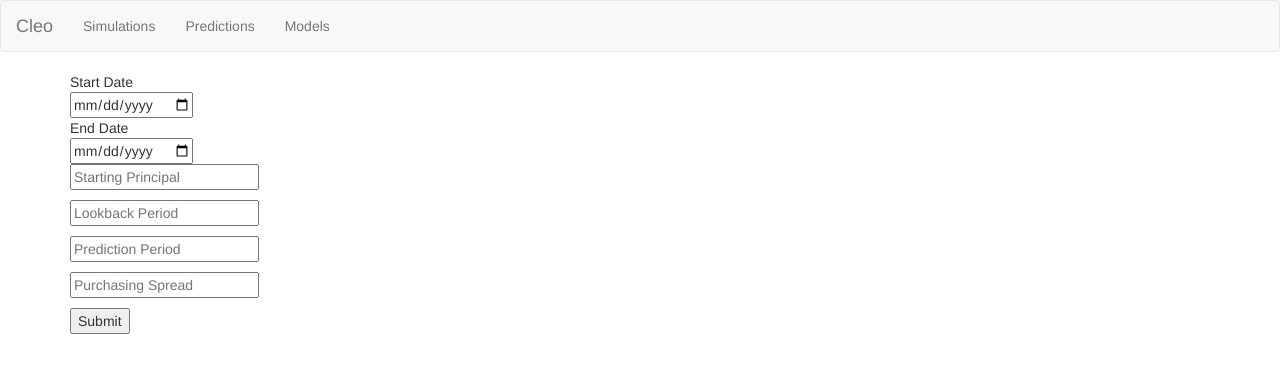
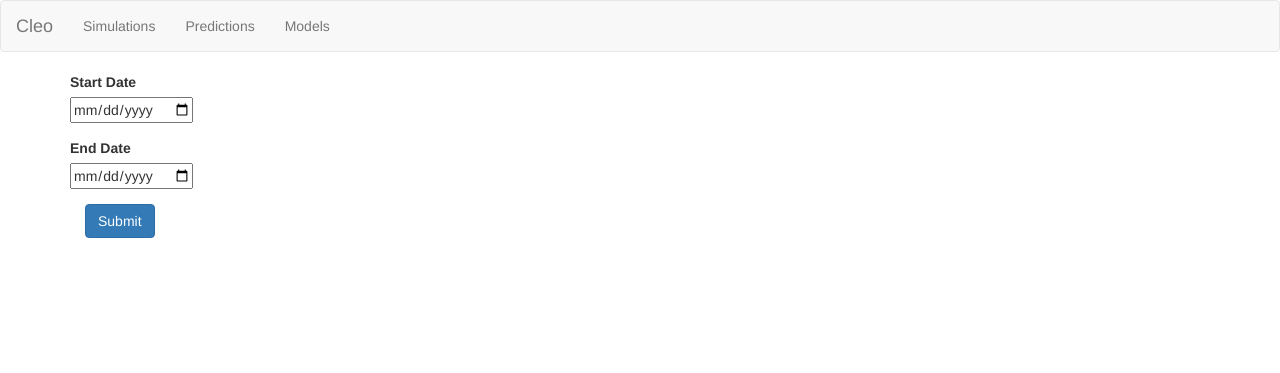
Before and after one commit to barnesheaton/cleo-stock, a Flask app: page /simulations in a window 1280 px wide. Shown: the top 373 px of the page. Run offline with Flask 2, Linux system fonts and the light colour scheme; some libraries are stand-ins or nearby versions.

Commit message:
more form improvements

```diff
--- a/app/forms.py
+++ b/app/forms.py
@@ -16,8 +16,8 @@
     submit = SubmitField('Train Model')
 
 class SimulateForm(FlaskForm):
-    start_date = DateField()
-    end_date = DateField()
+    start_date = DateField(validators=[DataRequired()])
+    end_date = DateField(validators=[DataRequired()])
     principal = DecimalField(label='Starting Principal', places=0, render_kw={"placeholder": "Starting Principal"})
     lookback = DecimalField(label='Lookback Period', places=0 , render_kw={"placeholder": "Lookback Period"})
     lookahead = DecimalField(label='Prediction Period', render_kw={"placeholder": "Prediction Period"})
--- a/app/main/utils.py
+++ b/app/main/utils.py
@@ -15,7 +15,6 @@
 
 def printLine(title=''):
     print(f"\n--------------------- {title} -----------------------\n")
-
 
 def loadModelSettings(model_name):
     df = pd.read_csv(f"models/{model_name}.settings.csv")
--- a/app/routes.py
+++ b/app/routes.py
@@ -3,6 +3,7 @@
 from flask import render_template, current_app, url_for
 from app.forms import QueueForm, UpdateStockDataForm, TrainModelForm, SimulateForm
 from app.session import Session
+from flask import request, redirect, flash
 
 models_dir = os.path.join(app.instance_path, 'models')
 os.makedirs(models_dir, exist_ok=True)
@@ -35,7 +36,7 @@
     session = Session()
     simulateForm = SimulateForm()
 
-    if simulateForm.is_submitted():
+    if request.method == 'POST' and simulateForm.validate():
         session.launch_task(
             'simulateTask',
             lookback_period=int(simulateForm.lookback.data),
--- /dev/null
+++ b/app/templates/_formhelpers.html
@@ -0,0 +1,9 @@
+{% macro render_field(field) %}
+  <dt>{{ field.label }}
+    <dd>{{ field(**kwargs)|safe }}</dd>
+    {% if field.errors %}
+      <small class="form-text text-muted text-danger">
+        {{ ', '.join(field.errors) }}
+      </small>
+    {% endif %}
+  {% endmacro %}
--- a/app/templates/base.html
+++ b/app/templates/base.html
@@ -34,4 +34,5 @@
 {% block styles %}
   {{super()}}
   <link rel="stylesheet" href="{{url_for('.static', filename='style.css')}}">
+  {# <link href="https://cdn.jsdelivr.net/npm/bootstrap@5.1.3/dist/css/bootstrap.min.css" rel="stylesheet" integrity="sha384-1BmE4kWBq78iYhFldvKuhfTAU6auU8tT94WrHftjDbrCEXSU1oBoqyl2QvZ6jIW3" crossorigin="anonymous"> #}
 {% endblock %}
--- a/app/templates/simulations.html
+++ b/app/templates/simulations.html
@@ -1,28 +1,24 @@
 {% extends "base.html" %}
 
 {% block app_content %}
-  <form action="" method="post" novalidate="novalidate">
-    <div>Start Date</div>
-    {{ simulateForm.start_date(class='datepicker') }}
-    {{ simulateForm.hidden_tag() }}
+  <div class="container" id="simulation">
+    {% from "_formhelpers.html" import render_field %}
 
-    <div>End Date</div>
-    {{ simulateForm.end_date(class='datepicker') }}
-    {{ simulateForm.hidden_tag() }}
+    <form method="post" novalidate="novalidate" class="form">
+      {{ simulateForm.csrf_token }}
+      {{ simulateForm.hidden_tag() }}
+      <div class="row">
 
-    <p>
-      {{ simulateForm.principal(size=32) }}
-    </p>
-    <p>
-      {{ simulateForm.lookback(size=32) }}
-    </p>
-    <p>
-      {{ simulateForm.lookahead(size=32) }}
-    </p>
-    <p>
-      {{ simulateForm.diversification(size=32) }}
-    </p>
-    <p>{{ simulateForm.submit() }}</p>
-  </form>
-
+        <div class="form-group">
+          {{ render_field(simulateForm.start_date) }}
+        </div>
+        <div class="form-group">
+          {{ render_field(simulateForm.end_date) }}
+        </div>
+      </div>
+      <div class="form-group">
+        {{ simulateForm.submit(class="btn btn-primary")}}
+      </div>
+    </form>
+  </div>
 {% endblock %}
```
Also changed, not shown: app/main/training.py (+5 -2 lines), app.db, app/static/style.css (renamed from statics/style.css).
